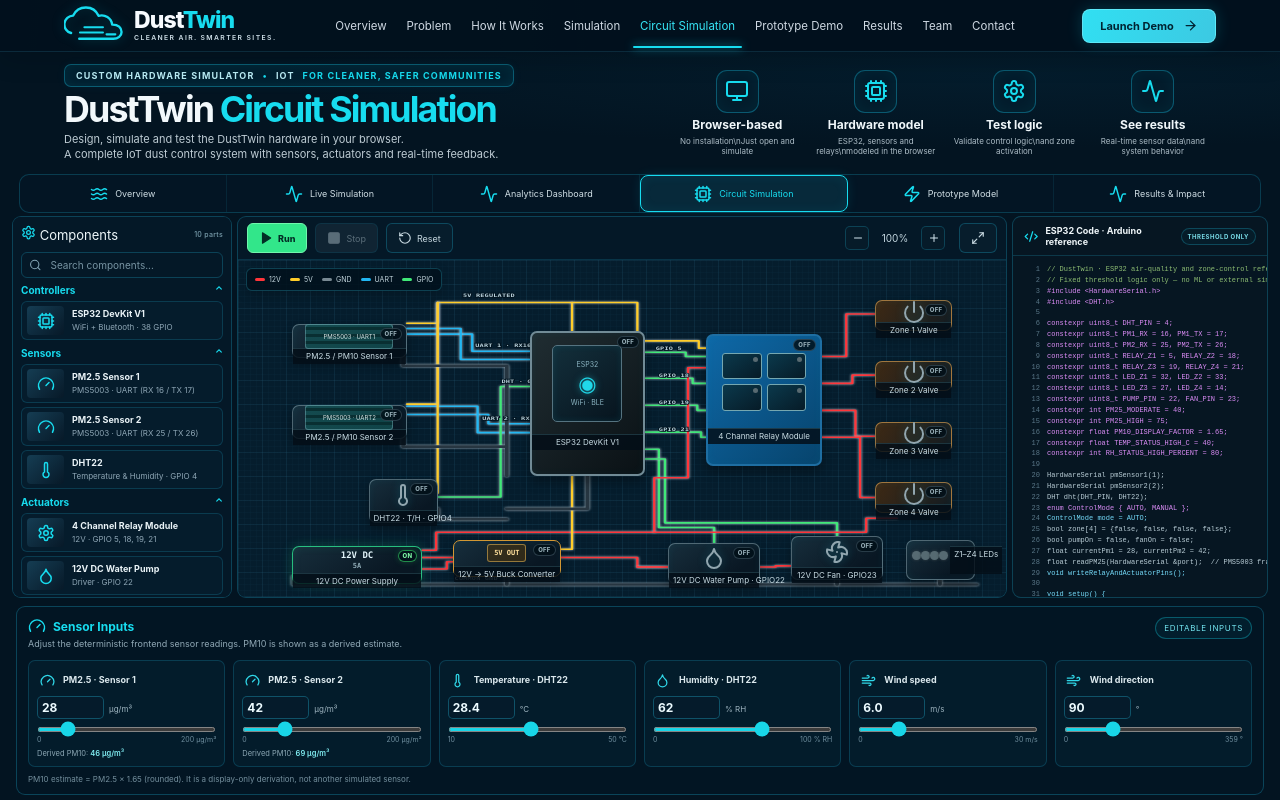
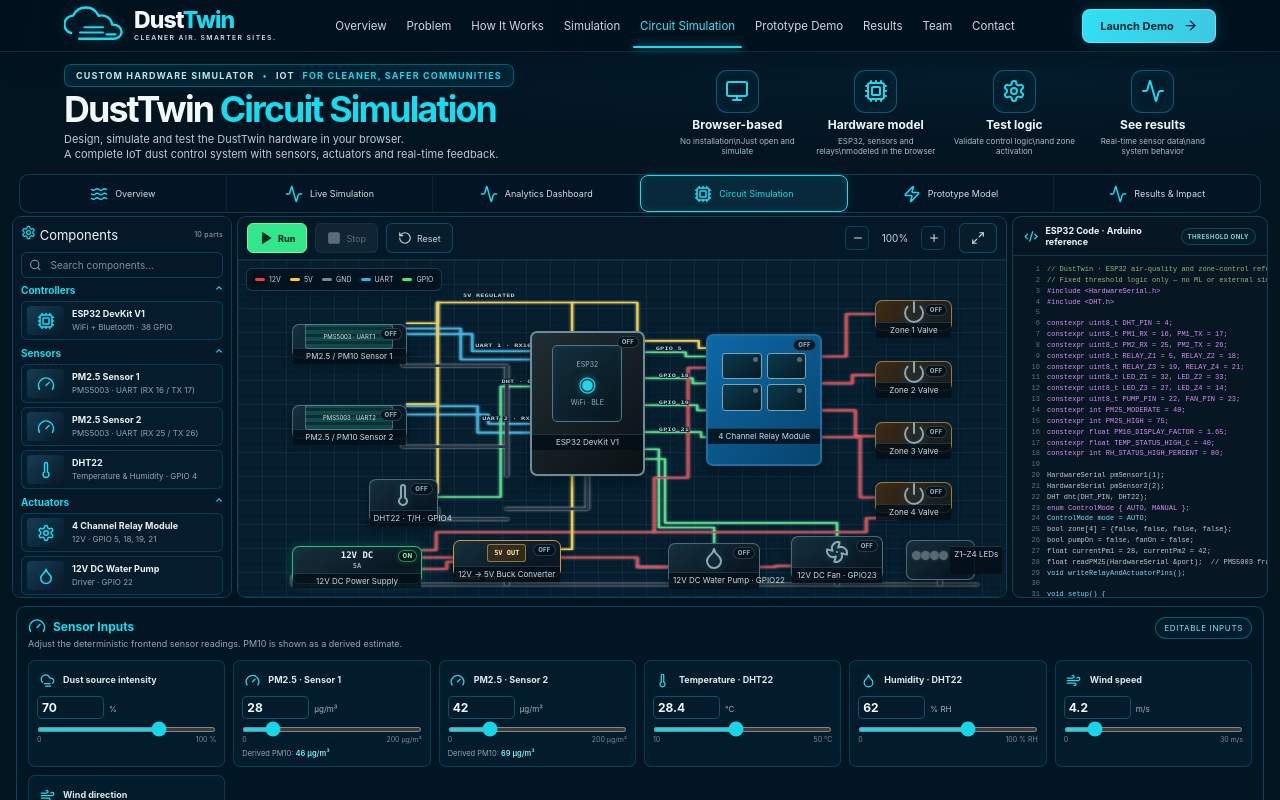
Before and after one commit to meherabmehu/DustTwin, a React (Vite) app: page /circuit-simulation in a window 1280 px wide. Shown: the top 800 px of the page. Built offline with nearby package versions, Linux system fonts and the light colour scheme.

Commit message:
adding dust intensity to the circuit scenario

```diff
--- a/src/config/simulationThresholds.ts
+++ b/src/config/simulationThresholds.ts
@@ -31,6 +31,7 @@
 });
 
 export const SIMULATION_INPUT_LIMITS = Object.freeze({
+  dustIntensity: { min: 0, max: 100, step: 1 },
   pm25: { min: 0, max: 200, step: 1 },
   temperature: { min: 10, max: 50, step: 0.1 },
   humidity: { min: 0, max: 100, step: 1 },
--- a/src/features/circuit-simulator/SensorInputs.tsx
+++ b/src/features/circuit-simulator/SensorInputs.tsx
@@ -1,4 +1,4 @@
-import { Droplet, Gauge, Thermometer, Wind } from 'lucide-react';
+import { CloudFog, Droplet, Gauge, Thermometer, Wind } from 'lucide-react';
 import { SIMULATION_INPUT_LIMITS } from '../../config/simulationThresholds';
 import type { SensorInputKey, SimulatorState } from './simulatorTypes';
 
@@ -81,6 +81,17 @@
       </div>
       <div className="sensor-input-grid">
         <SensorControl
+          label="Dust source intensity"
+          sensorKey="dustIntensity"
+          value={state.dustIntensity}
+          min={limits.dustIntensity.min}
+          max={limits.dustIntensity.max}
+          step={limits.dustIntensity.step}
+          unit="%"
+          icon={<CloudFog />}
+          onChange={onChange}
+        />
+        <SensorControl
           label="PM2.5 · Sensor 1"
           sensorKey="pm1"
           value={state.pm1}
--- a/src/features/circuit-simulator/simulatorConfig.ts
+++ b/src/features/circuit-simulator/simulatorConfig.ts
@@ -1,14 +1,22 @@
-import { SIMULATION_THRESHOLDS } from '../../config/simulationThresholds';
+import { SIMULATION_THRESHOLDS, ZONE_GPIO_MAP } from '../../config/simulationThresholds';
 
 export const DEFAULT_SIMULATOR_INPUTS = Object.freeze({
+  dustIntensity: 70,
   pm1: 28,
   pm2: 42,
   temperature: 28.4,
   humidity: 62,
-  windSpeed: 6,
-  windDirection: 90,
+  windSpeed: 4.2,
+  windDirection: 315,
 });
 
-export const PM10_DERIVATION_NOTE = `PM10 is estimated from PM2.5 using a ${SIMULATION_THRESHOLDS.pm10Factor.toFixed(2)}× display factor; it is not a separate sensor input.`;
+export const ZONE_DEFINITIONS = Object.freeze([
+  { id: 'A', name: 'Zone A', direction: 'North', gpio: ZONE_GPIO_MAP.zone1, relay: 'Relay 1' },
+  { id: 'B', name: 'Zone B', direction: 'East', gpio: ZONE_GPIO_MAP.zone2, relay: 'Relay 2' },
+  { id: 'C', name: 'Zone C', direction: 'South', gpio: ZONE_GPIO_MAP.zone3, relay: 'Relay 3' },
+  { id: 'D', name: 'Zone D', direction: 'West', gpio: ZONE_GPIO_MAP.zone4, relay: 'Relay 4' },
+]);
+
+export const PM10_DERIVATION_NOTE = `PM10 is estimated from PM2.5 using a ${SIMULATION_THRESHOLDS.pm10Factor.toFixed(2)}× display factor; it is a display derivation and not an independently measured physical sensor.`;
 
 export const SERIAL_LOG_LIMIT = 250;
```
